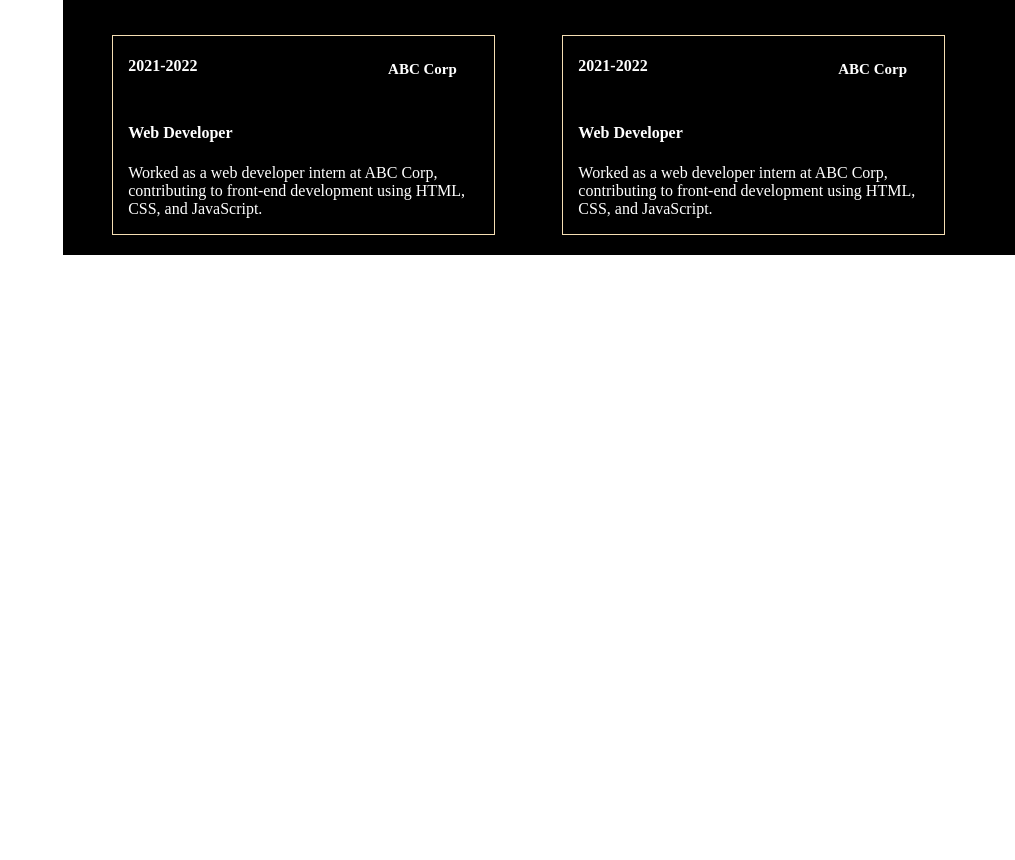
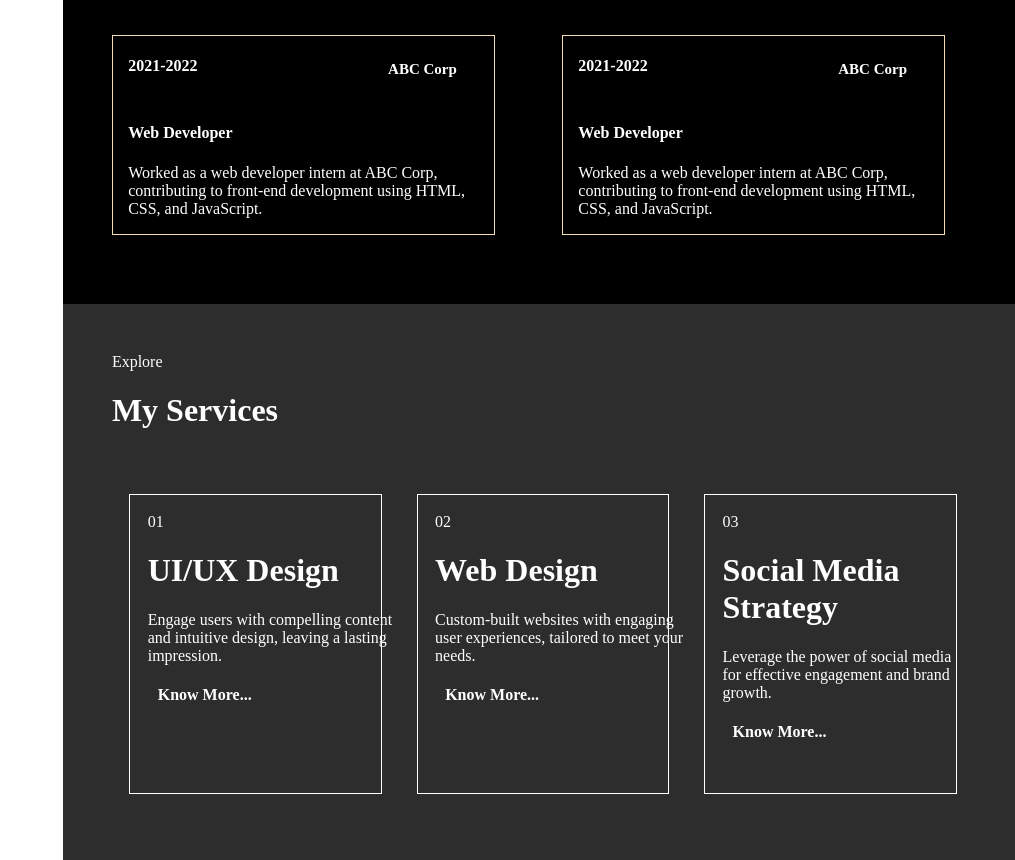
Before and after one commit to Miza-nur/myportfolio, a plain HTML site: page portfolio/index.html in a window 1280 px wide. Shown: the part 1512-2372 px from the top of the page, without its empty margins (265-1280 px from the left). Before the commit the page ends 1767 px from the top, so only its background shows below. Drawn offline with Linux system fonts and the light colour scheme.

Commit message:
fourthsection css applied :star:

```diff
--- a/portfolio/index.html
+++ b/portfolio/index.html
@@ -23,6 +23,7 @@
             </div>
 
             <div class="herosection">
+    <!-- first Section -->
                 <div class="firstdiv">
                     <div class="titlediv">
                        <h1>"Molding the Future of Technology"</h1>
@@ -41,6 +42,7 @@
                     </div>
                     <div class="imgdiv" ><img src="./img/2.png" alt="pic"></div>
                 </div>
+    <!-- section Section -->
                 <div class="seconddiv">
                     <div class="topdiv">
                         <div class="leftdiv">
@@ -74,6 +76,7 @@
                         <div class="div3"><h1>5+</h1><p>workshops attended </p></div>
                     </div>
                 </div>
+    <!-- third Section -->
                 <div class="thirdsection">
                     <div class="titledivs">
                         <p>Overview</p>
@@ -107,6 +110,43 @@
                     </div>
                 </div>
 
+    <!-- fourth Section -->
+     <div class="fourthSection">
+        <div class="serviceheader">
+            <p>Explore</p>
+           <h1>My Services </h1>
+        </div>
+        <div class="servicebody">
+            <div class="servicecard">
+                <div class="card">
+                <p>01</p>
+                <h1>UI/UX Design</h1>
+                <p>Engage users with compelling content and intuitive design, leaving a lasting impression.  </p>
+
+                    <h4>Know More...</h4>
+                </div>
+            </div>
+            <div class="servicecard">
+                <div class="card">
+                    <p>02</p>
+                    <h1>Web Design </h1>
+                    <p>Custom-built websites with engaging user experiences, tailored to meet your needs. </p>
+
+                        <h4>Know More...</h4>
+                    </div>
+            </div>
+                <div class="servicecard">
+                    <div class="card">
+                        <p>03</p>
+                        <h1>Social Media Strategy</h1>
+                        <p>Leverage the power of social media for effective engagement and brand growth.</p>
+
+                            <h4>Know More...</h4>
+                        </div>
+            </div>
+        </div>
+     </div>
+
             </div>
 
         </div>
--- a/portfolio/styles.css
+++ b/portfolio/styles.css
@@ -179,6 +179,7 @@ table td{
     background-color: black;
     color: #fff;
     padding: 1px;
+    padding-bottom: 50px;
 }
 .titledivs{
     margin: 5%;
@@ -213,3 +214,33 @@ table td{
     size: 20px;
     font-size: 15px;
 }
+/* fourthSection */
+.fourthSection{
+    background-color: #2e2d2d;
+    margin: 0px;
+    padding: 1px;
+    color: #fff;
+
+}
+.serviceheader{
+    margin: 5%;
+}
+.servicebody{
+    display: flex;
+    margin: 5%;
+}
+.servicecard{
+    width: 30%;
+    height: 300px;
+    border: 1px solid #fff;
+    margin: 2%;
+
+
+}
+.card{
+    width: 100%;
+    height: 100%;
+    margin: 7%;
+
+
+}
```
